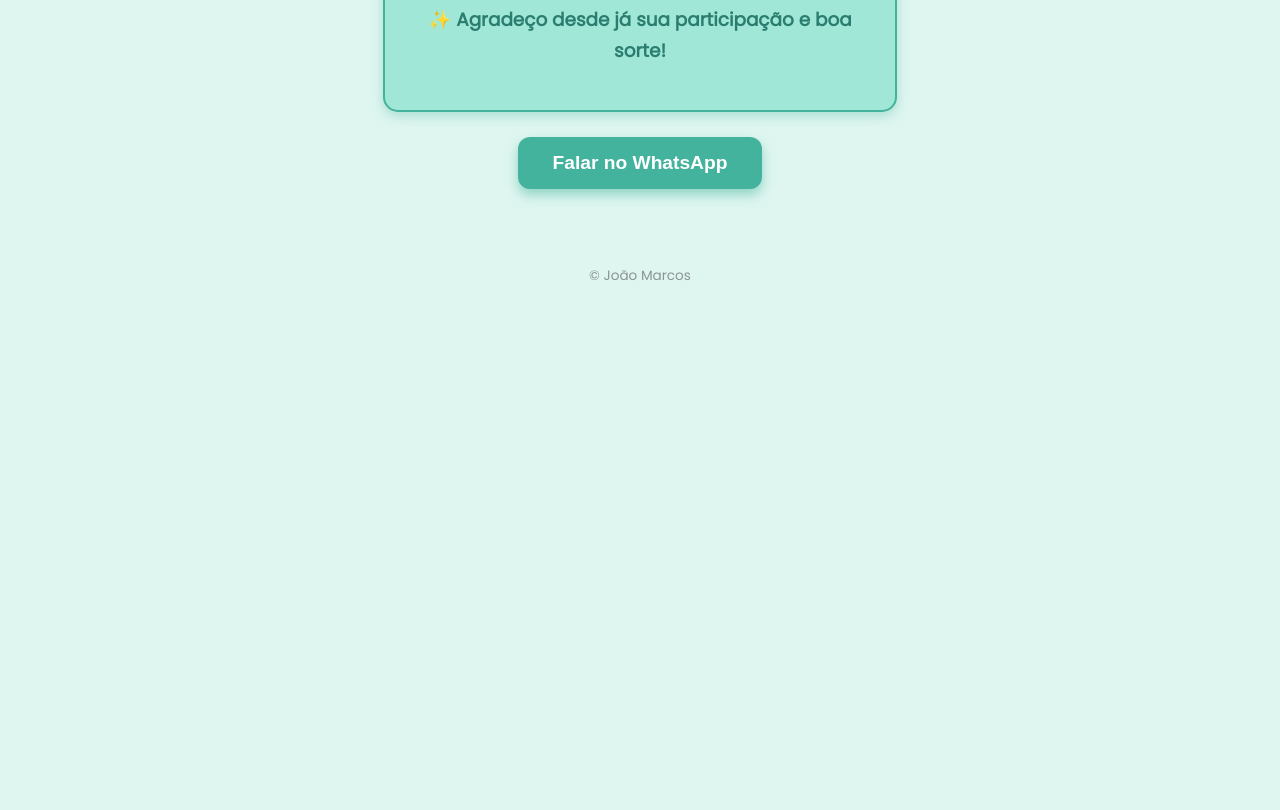
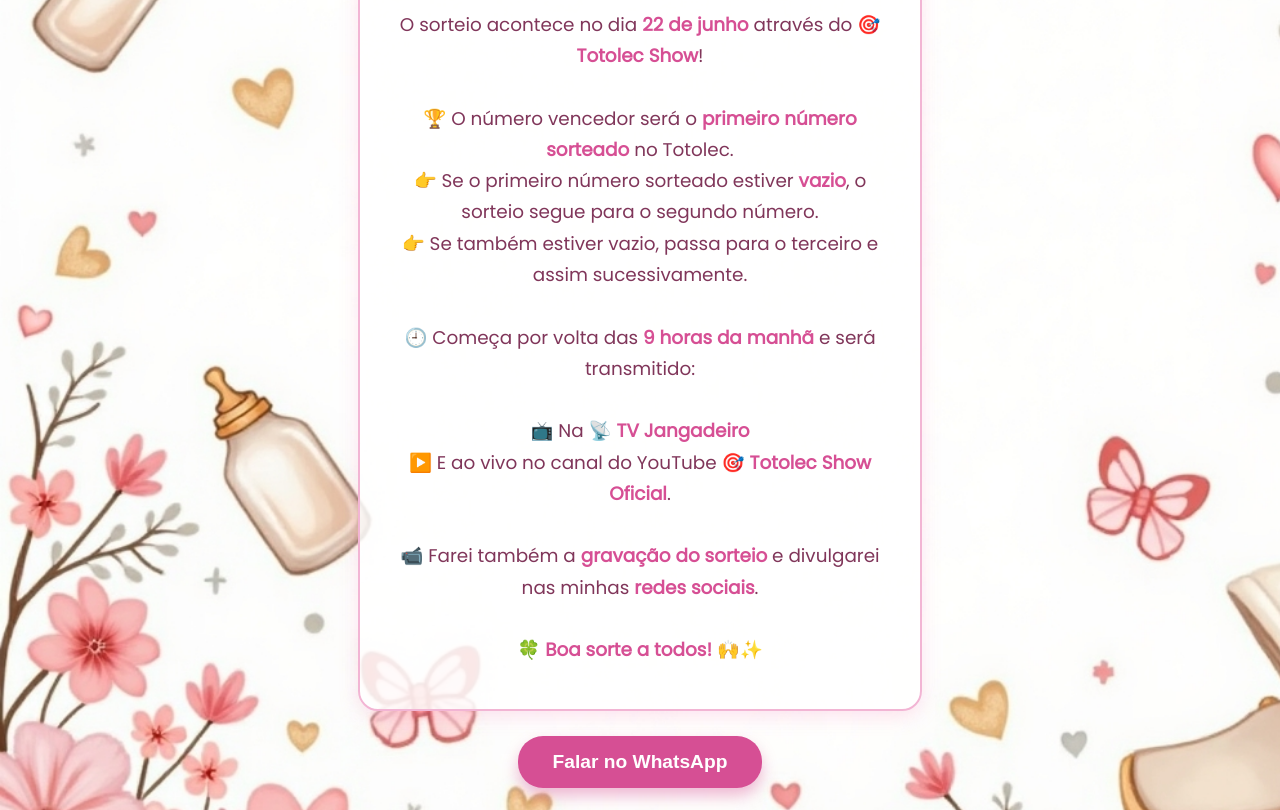
Before and after one commit to joaomarcosbndt/cha_rifa, a plain HTML site: page final.html in a window 1280 px wide. Shown: the part 548-1358 px from the top of the page. Before the commit the page ends 896 px from the top, so only its background shows below. Drawn offline with Linux system fonts and the light colour scheme.

Commit message:
Update final.html
add regras do sorteio

```diff
--- a/final.html
+++ b/final.html
@@ -5,13 +5,16 @@
     <meta name="viewport" content="width=device-width, initial-scale=1" />
     <title>Confirmação de Pagamento</title>
     <link href="https://fonts.googleapis.com/css2?family=Poppins&display=swap" rel="stylesheet" />
+
     <style>
         body {
-            background-color: #dff6f0;
+            background-image: url('image1.jpg');
+            background-size: cover;
+            background-repeat: repeat;
             font-family: 'Poppins', sans-serif;
             text-align: center;
             padding: 40px 20px;
-            color: #2c7a7b;
+            color: #a84d7b;
             display: flex;
             flex-direction: column;
             align-items: center;
@@ -24,46 +27,73 @@
             margin: 0;
             font-weight: 700;
             font-size: 2.5rem;
-            text-shadow: 1px 1px 2px rgba(44,122,123,0.4);
+            color: #d64f94;
+            text-shadow: 1px 1px 3px rgba(214, 79, 148, 0.4);
         }
 
-        .mensagem-box {
-            background-color: #a0e7d7;
-            border: 2px solid #44b39d;
-            border-radius: 15px;
+        .mensagem-box, .container {
+            background-color: rgba(255, 255, 255, 0.85);
+            border: 2px solid #f2b5d4;
+            border-radius: 20px;
             padding: 25px 30px;
-            max-width: 450px;
+            max-width: 500px;
             width: 100%;
             font-size: 1.15rem;
-            color: #1f595a;
+            color: #80365a;
             font-weight: 500;
-            box-shadow: 0 4px 12px rgba(68,179,157,0.35);
+            box-shadow: 0 6px 18px rgba(248, 165, 204, 0.3);
             line-height: 1.7;
         }
 
-        .mensagem-box strong {
-            color: #2b7e6f;
+        .mensagem-box strong, .container strong {
+            color: #d64f94;
+        }
+
+        a {
+            color: #d64f94;
+            text-decoration: none;
+            font-weight: 600;
+        }
+
+        a:hover {
+            text-decoration: underline;
         }
 
         .btn-contato {
-            background-color: #44b39d;
+            background-color: #d64f94;
             color: white;
             border: none;
             padding: 15px 35px;
             font-size: 1.2rem;
-            border-radius: 12px;
+            border-radius: 25px;
             font-weight: 600;
             cursor: pointer;
-            box-shadow: 0 6px 12px rgba(68,179,157,0.5);
+            box-shadow: 0 8px 15px rgba(214, 79, 148, 0.4);
             transition: background-color 0.3s ease, transform 0.2s ease;
-            user-select: none;
         }
 
-        .btn-contato:hover,
-        .btn-contato:focus {
-            background-color: #2b7e6f;
+        .btn-contato:hover {
+            background-color: #a84d7b;
             transform: translateY(-3px);
-            outline: none;
+        }
+
+        .links {
+            display: flex;
+            flex-direction: column;
+            gap: 12px;
+            margin-top: 15px;
+        }
+
+        .links a {
+            background-color: #f7d4e4;
+            padding: 10px 15px;
+            border-radius: 12px;
+            box-shadow: 0 4px 8px rgba(214, 79, 148, 0.2);
+            transition: background-color 0.3s;
+        }
+
+        .links a:hover {
+            background-color: #f0c0db;
         }
 
         .footer {
@@ -78,7 +108,7 @@
                 font-size: 2rem;
             }
 
-            .mensagem-box {
+            .mensagem-box, .container {
                 font-size: 1rem;
                 max-width: 90vw;
                 padding: 20px;
@@ -95,20 +125,27 @@
 </head>
 <body>
 
-    <h1>Confirmação de Pagamento</h1>
+    <div class="mensagem-box">
+	 <h1>Confirmação de Pagamento</h1>
+        <p>Fez o pagamento? Agora me envie o <strong>comprovante</strong> e o <strong>número escolhido</strong> para garantir sua participação.</p>
+        <p><strong>⚠️ Caso ainda não tenha feito o pagamento, retorne e realize agora mesmo.</strong></p>
+    </div>
 
-    <div class="mensagem-box">
-        <p>Fez o pagamento? Agora me envie o <strong>comprovante</strong> e o <strong>número escolhido</strong> para garantir sua participação.</p>
+    <div class="container">
+        <h1>Regras do Sorteio</h1>
+        <p>
+            O sorteio acontece no dia <strong>22 de junho</strong> através do
+            <a href="https://www.youtube.com/c/TotolecShowOficial/streams" target="_blank">🎯 Totolec Show</a>!<br><br>
+            🏆 O número vencedor será o <strong>primeiro número sorteado</strong> no Totolec.<br>
+            👉 Se o primeiro número sorteado estiver <strong>vazio</strong>, o sorteio segue para o segundo número.<br>
+            👉 Se também estiver vazio, passa para o terceiro e assim sucessivamente.<br><br>
+            🕘 Começa por volta das <strong>9 horas da manhã</strong> e será transmitido:<br><br>
+            📺 Na <a href="https://mi.tv/br/canais/tv-jangadeiro" target="_blank">📡 TV Jangadeiro</a><br>
+            ▶️ E ao vivo no canal do YouTube <a href="https://www.youtube.com/c/TotolecShowOficial/streams" target="_blank">🎯 Totolec Show Oficial</a>.<br><br>
+            📹 Farei também a <strong>gravação do sorteio</strong> e divulgarei nas minhas <strong>redes sociais</strong>.<br><br>
+            🍀 <strong>Boa sorte a todos!</strong> 🙌✨
+        </p>
 
-        <p><strong>⚠️ Caso ainda não tenha feito o pagamento, retorne e realize agora mesmo.</strong></p>
-
-        <p><strong>Contato:</strong> Lenilza Ferreira</p>
-
-        <p>🗓️ <strong>O sorteio ocorrerá no dia 22 de Junho de 2025.</strong></p>
-
-        <p>❓ <strong>Alguma dúvida?</strong> Entre em contato comigo.</p>
-
-        <p>✨ <strong>Agradeço desde já sua participação e boa sorte!</strong></p>
     </div>
 
     <button class="btn-contato" onclick="window.location.href='https://wa.me/5585992364499?text=Olá,%20Lenilza!%20Fiz%20o%20pagamento%20e%20meu%20número%20escolhido%20é%20_________.%20Segue%20o%20comprovante.'">
```
